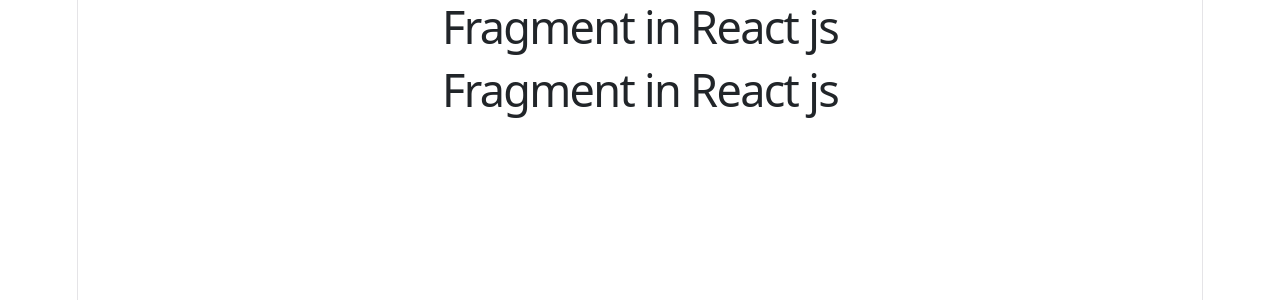
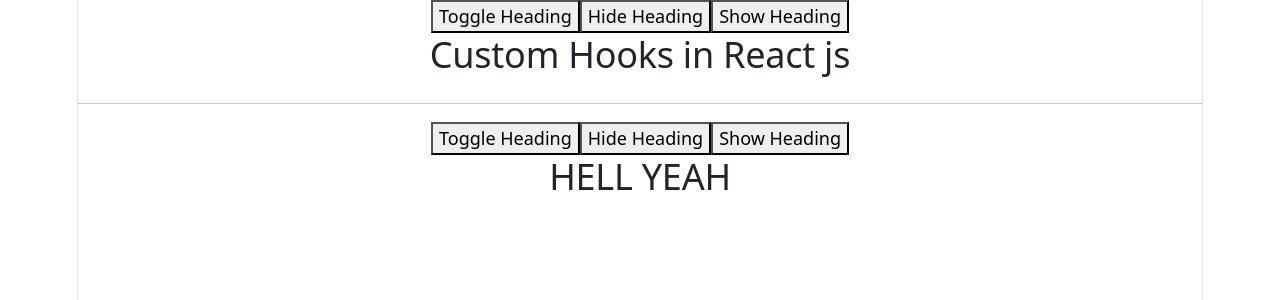
Before and after one commit to Vishix07/Learning-React-, a React (Vite) app: page / in a window 1280 px wide. Shown: the top 300 px of the page. Built offline with nearby package versions, Linux system fonts and the light colour scheme.

Commit message:
How to make Custom hooks built useToggle

```diff
--- a/src/App.jsx
+++ b/src/App.jsx
@@ -27,6 +27,7 @@
 import { useId } from "react";
 import UseId from "./UseId";
 import Fragments from "./Fragments";
+import useToggle from "./useToggle";
 
 
 
@@ -620,9 +621,9 @@
 
   // mostly used to mange side effects
 
-  const [count, setCounter] = useState(0)
-  const [data, setData] = useState(0)
-  const [display, setdisplay] = useState(true)
+  // const [count, setCounter] = useState(0)
+  // const [data, setData] = useState(0)
+  // const [display, setdisplay] = useState(true)
 
   //  function counterFunction(){
   //   console.log("counterFunction",counter);
@@ -1282,10 +1283,41 @@
 
   // Fragment in React Js
 
-    return (
-      <Fragments />
-    )
+    // return (
+    //   <Fragments />
+    // )
 
+   // How to make Custom hooks
+
+    const [value,toggleValue] = useToggle(true);
+   const [data,setdata] = useToggle(true);
+
+   return (
+    <>
+      <div>
+     <button onClick={toggleValue} >Toggle Heading</button>
+     <button onClick={()=>toggleValue(false)} >Hide Heading</button>
+     <button onClick={()=>toggleValue(true)} >Show Heading</button>
+
+    {
+      value?<h2>Custom Hooks in React js</h2>:null
+      }
+
+    </div>
+    <hr />
+    <div>
+     <button onClick={setdata} >Toggle Heading</button>
+     <button onClick={()=>setdata(false)} >Hide Heading</button>
+     <button onClick={()=>setdata(true)} >Show Heading</button>
+
+    {
+      data?<h2>HELL YEAH</h2>:null
+      }
+
+    </div>
+    </>
+
+   )
 
 }
 
--- /dev/null
+++ b/src/useToggle.jsx
@@ -0,0 +1,18 @@
+import { useState } from "react";
+
+const useToggle=(defaultVal)=>{
+
+     const [value,setValue] = useState(defaultVal);
+
+     function toggleValue(val){
+        if(typeof val!='boolean'){
+            setValue(!value)
+        }else{
+            setValue(val)
+        }
+     }
+
+    return [value,toggleValue];
+}
+
+export default useToggle;
```
